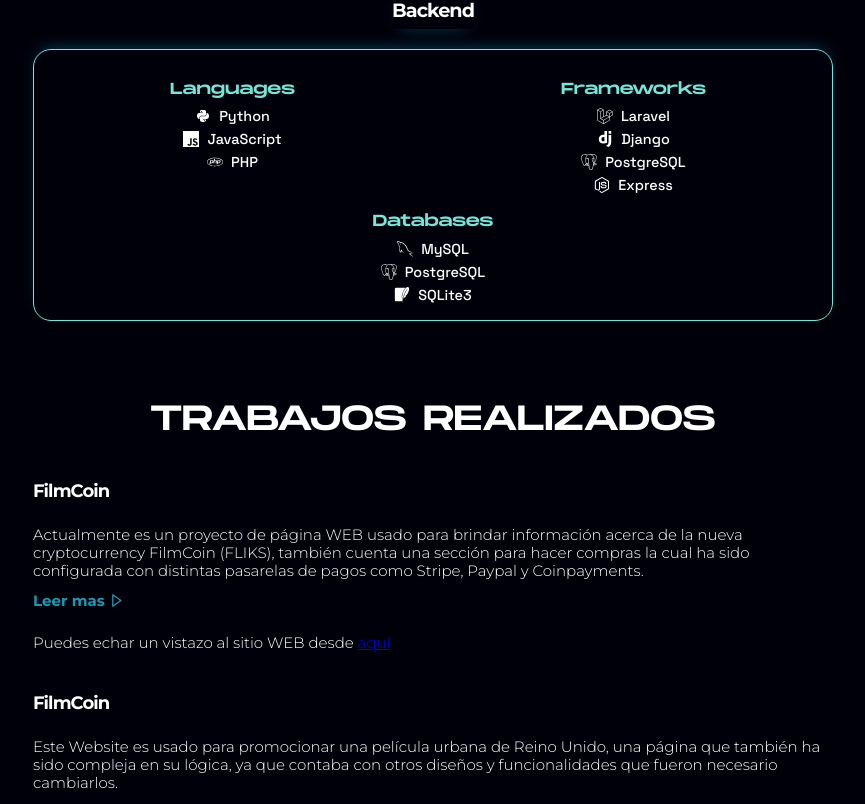
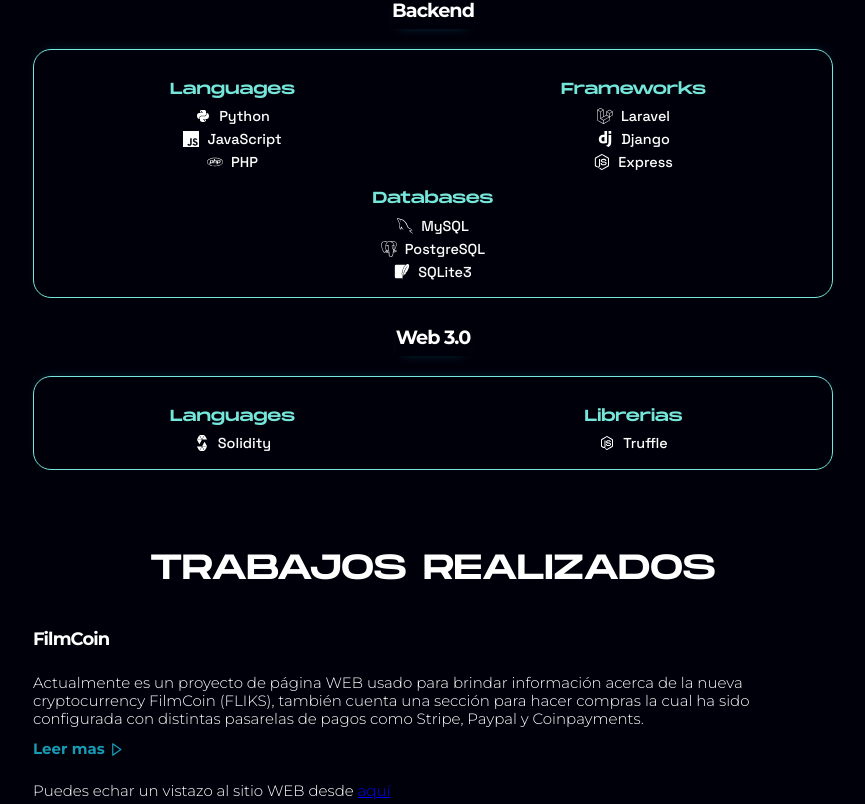
Before and after one commit to scarlos723/vite-portafolio, a React (Vite) app: page / in a window 1280 px wide. Shown: the part 1991-2795 px from the top of the page, without its empty margins (207-1072 px from the left). Built offline with nearby package versions, Linux system fonts and the light colour scheme.

Commit message:
add web3.0

```diff
--- a/src/components/Skills/index.jsx
+++ b/src/components/Skills/index.jsx
@@ -9,7 +9,8 @@
 } from 'react-icons/im'
 import {
   IoLogoSass,
-  IoLogoPython
+  IoLogoPython,
+  IoLogoNodejs
 } from 'react-icons/io'
 import {
   SiJavascript,
@@ -20,7 +21,8 @@
   SiSqlite,
   SiTailwindcss,
   SiNextdotjs,
-  SiVite
+  SiVite,
+  SiSolidity
 } from 'react-icons/si'
 import {
   FaPhp
@@ -85,7 +87,6 @@
               <Ul>
                 <li><SiLaravel />Laravel</li>
                 <li><SiDjango />Django</li>
-                <li><SiPostgresql />PostgreSQL</li>
                 <li><GrNode />Express</li>
               </Ul>
             </section>
@@ -100,6 +101,27 @@
             </section>
           </Box>
         </Card>
+        <Card>
+          <h3>Web 3.0</h3>
+
+          <Box>
+            <section>
+              <h5>Languages</h5>
+              <Ul>
+                <li><SiSolidity /> Solidity </li>
+              </Ul>
+            </section>
+
+            <section>
+              <h5>Librerias</h5>
+              <Ul>
+                <li><IoLogoNodejs />Truffle</li>
+
+              </Ul>
+            </section>
+
+          </Box>
+        </Card>
       </Grid>
     </Container>
   )
```
